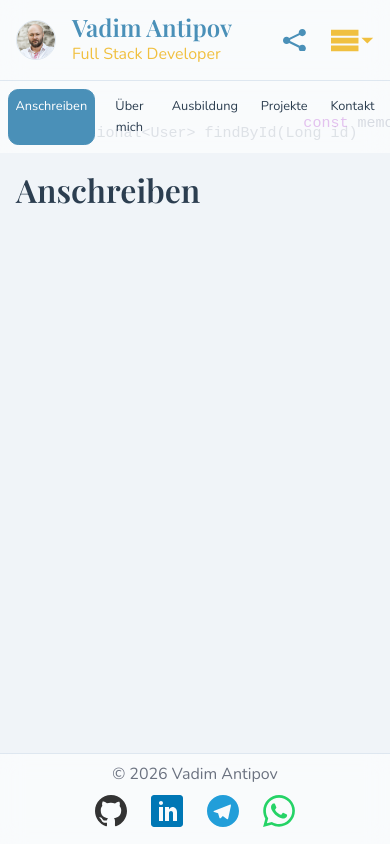
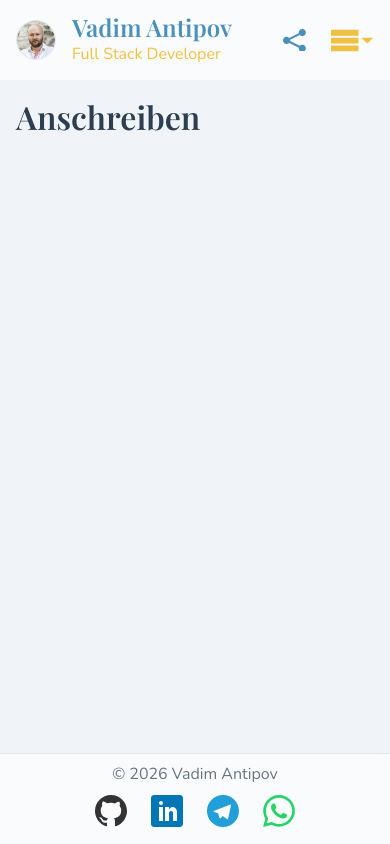
Before and after one commit to login-nigol/portfolio, a React app: page / in a window 390 px wide. Built offline with nearby package versions, Linux system fonts and the light colour scheme; the HTML template or start-up script is replaced by a standard one.

Commit message:
fix: Header overflow visible — dropdown now shows

```diff
--- a/src/components/Header/Header.module.css
+++ b/src/components/Header/Header.module.css
@@ -4,7 +4,7 @@
 .header {
   /* --- Относительное позиционирование для фона с кодом --- */
   position: relative;
-  overflow: hidden;
+  overflow: visible;
 
   /* --- Оформление --- */
   background: var(--color-surface);
@@ -160,7 +160,7 @@
   left: 0;
   right: 0;
   z-index: 99;
-  background: var(--color-surface);
+  background: var(--color-bg);
   backdrop-filter: var(--blur);
   border-bottom: var(--border);
   display: flex;
@@ -171,10 +171,11 @@
 
 /* ===================== ССЫЛКИ ВЫПАДАШКИ ===================== */
 .dropdownLink {
+  font-size: var(--fs-md);
   padding: var(--space-xs) var(--space-sm);
   border-radius: var(--radius);
   color: var(--color-text);
-  font-weight: 500;
+  font-weight: 700;
   transition: all var(--transition);
 }
 
--- a/src/components/Sidebar/Sidebar.jsx
+++ b/src/components/Sidebar/Sidebar.jsx
@@ -32,7 +32,7 @@ export default function Sidebar() {
     >
       {/* --- Канвас фон --- */}
       <CodeCanvas
-        lineGap={30}
+        lineGap={20}
       />
 
       {/* --- Ссылки поверх канваса --- */}
--- a/src/styles/App.module.css
+++ b/src/styles/App.module.css
@@ -41,14 +41,13 @@
 /* ===================== МОБИЛА (до 48em = 768px) ===================== */
 @media (max-width: 48em) {
 
-  .wrapper {
-    /* --- На мобиле: сайдбар снизу, как bottom nav --- */
+  .layout {
     flex-direction: column;
   }
 
-  .layout {
-    /* --- Контент сверху, nav снизу --- */
-    flex-direction: column-reverse;
+  /* --- Скрываем сайдбар на мобиле --- */
+  .layout > nav {
+    display: none;
   }
 
   .content {
```
